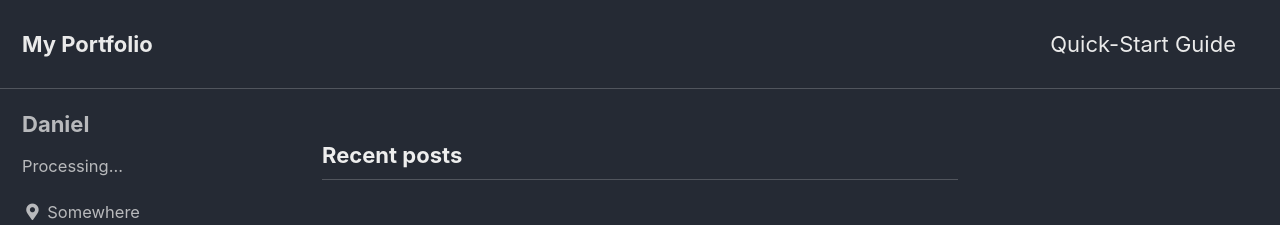
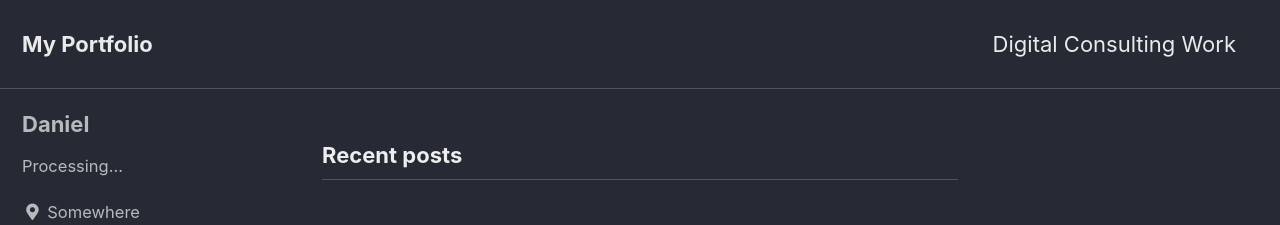
Before and after one commit to cradle-brunch/pages, a Jekyll site: the page built from index.html, in a window 1280 px wide. Shown: the top 225 px of the page. Built offline with Jekyll 4.4.1, drawn with Linux system fonts in a browser that asks for light colours; cached includes are drawn as plain includes; the list of posts is cut into pages by our own code.

Commit message:
Update navigation.yml

```diff
--- a/_data/navigation.yml
+++ b/_data/navigation.yml
@@ -1,7 +1,7 @@
 # main links
 main:
-  - title: "Quick-Start Guide"
-    url: https://mmistakes.github.io/minimal-mistakes/docs/quick-start-guide/
+  - title: "Digital Consulting Work"
+    url: https://kdcservices.org
   # - title: "About"
   #   url: https://mmistakes.github.io/minimal-mistakes/about/
   # - title: "Sample Posts"
```
